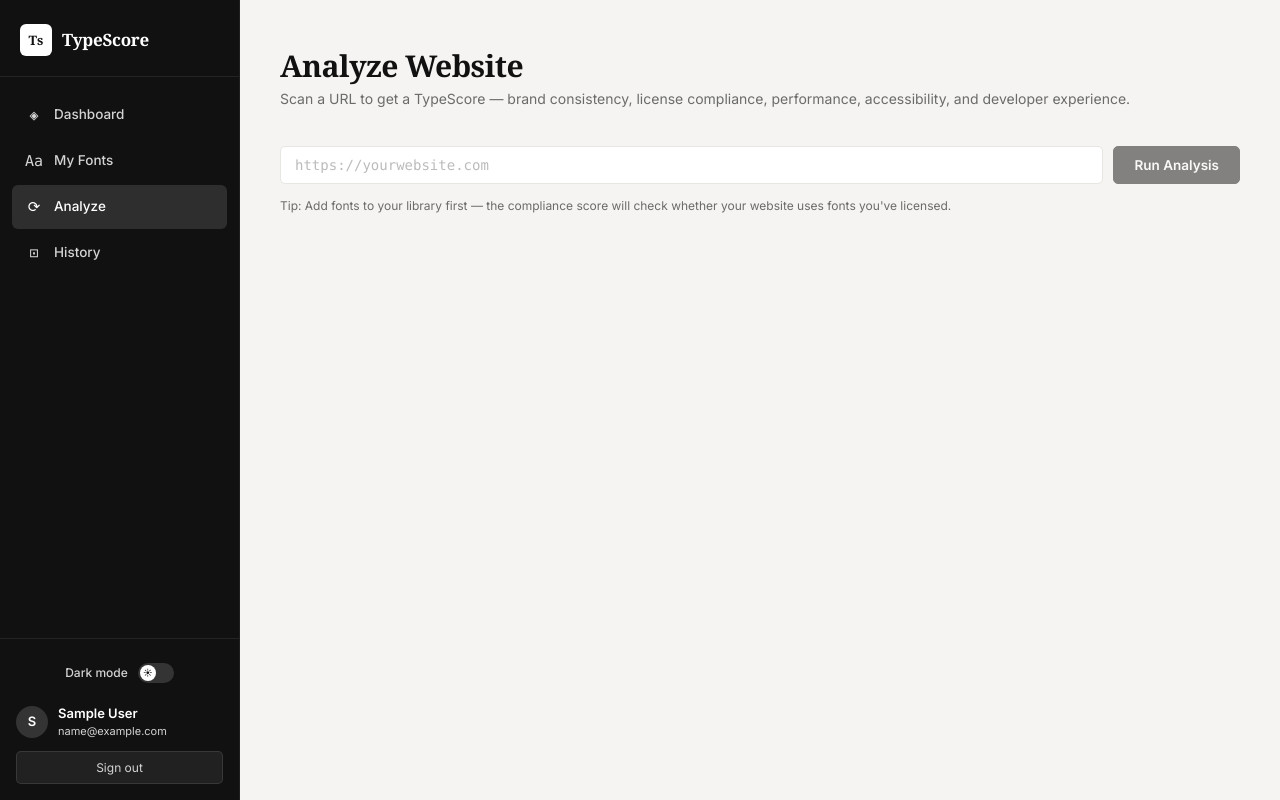
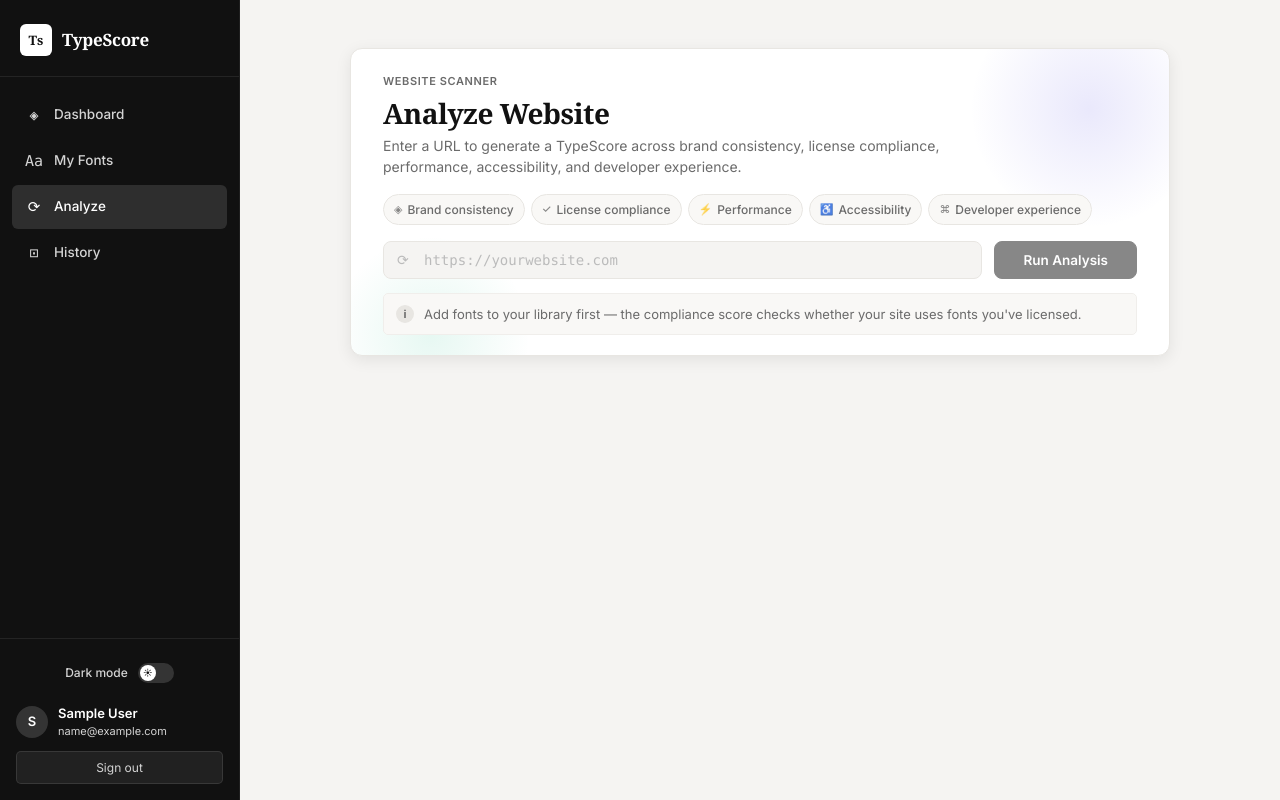
Before and after one commit to SubrathSapkota/MonoAgents---TypeScore, a React (Vite) app in the folder frontend/: page /analyze in a window 1280 px wide. Built offline with nearby package versions, Linux system fonts and the light colour scheme; sample sign-in values are in the browser's storage.

Commit message:
ui improvement and email validation on analyze page

```diff
--- a/frontend/src/App.css
+++ b/frontend/src/App.css
@@ -640,39 +640,6 @@
   color: var(--color-text-secondary);
 }
 
-.dashboard-quick-links {
-  display: flex;
-  gap: 10px;
-  margin-bottom: 24px;
-  flex-wrap: wrap;
-}
-
-.quick-link {
-  display: inline-flex;
-  align-items: center;
-  gap: 8px;
-  padding: 10px 16px;
-  background: var(--color-surface);
-  border: 1px solid var(--color-border);
-  border-radius: var(--radius);
-  font-size: 13px;
-  font-weight: 500;
-  color: var(--color-text-secondary);
-  transition: border-color 0.15s, color 0.15s, box-shadow 0.15s;
-}
-
-.quick-link:hover {
-  color: var(--color-text);
-  border-color: var(--color-text-muted);
-  box-shadow: var(--shadow);
-}
-
-.quick-link-icon {
-  font-family: var(--font-mono);
-  font-size: 14px;
-  opacity: 0.7;
-}
-
 .dashboard-recent {
   margin-top: 24px;
 }
@@ -1408,54 +1375,242 @@
    ANALYZE PAGE
    ══════════════════════════════════════════════════════════════════════════ */
 
-.analyze-form {
-  display: flex;
-  gap: 10px;
-  margin-bottom: 12px;
-}
-
-.analyze-input {
-  flex: 1;
-  font-family: var(--font-mono);
-}
-
-.analyze-hint {
-  font-size: 12px;
-  color: var(--color-text-secondary);
-  margin-bottom: 28px;
-}
-
-.analyze-loading {
-  display: flex;
-  align-items: center;
-  gap: 20px;
-  padding: 40px 0;
-  color: var(--color-text-secondary);
-  font-size: 14px;
-}
-
-/* ── Analyze scan animation ─────────────────────────────────────────────── */
-.analyze-scan {
-  margin-top: 8px;
-  padding: 36px 32px 32px;
+.analyze-page {
+  max-width: 900px;
+}
+
+.analyze-panel {
+  position: relative;
+  padding: 24px 32px 20px;
   background: var(--color-surface);
   border: 1px solid var(--color-border);
   border-radius: var(--radius-lg);
   box-shadow: var(--shadow-md);
+  overflow: hidden;
+  margin-bottom: 16px;
+}
+
+.analyze-panel-glow {
+  position: absolute;
+  border-radius: 50%;
+  pointer-events: none;
+}
+
+.analyze-panel-glow--1 {
+  top: -60px;
+  right: -40px;
+  width: 240px;
+  height: 240px;
+  background: radial-gradient(circle, var(--color-hero-glow-1) 0%, transparent 70%);
+}
+
+.analyze-panel-glow--2 {
+  bottom: -80px;
+  left: -20px;
+  width: 200px;
+  height: 200px;
+  background: radial-gradient(circle, var(--color-hero-glow-2) 0%, transparent 70%);
+}
+
+.analyze-panel-header {
+  position: relative;
+  z-index: 1;
+  margin-bottom: 16px;
+}
+
+.analyze-panel-eyebrow {
+  font-size: 11px;
+  font-weight: 600;
+  text-transform: uppercase;
+  letter-spacing: 0.6px;
+  color: var(--color-text-secondary);
+  margin-bottom: 6px;
+}
+
+.analyze-panel-title {
+  font-family: var(--font-serif);
+  font-size: 28px;
+  font-weight: 700;
+  letter-spacing: -0.5px;
+  line-height: 1.15;
+  margin-bottom: 6px;
+}
+
+.analyze-panel-subtitle {
+  font-size: 14px;
+  color: var(--color-text-secondary);
+  line-height: 1.55;
+  max-width: 560px;
+}
+
+.analyze-metrics {
+  position: relative;
+  z-index: 1;
+  display: flex;
+  flex-wrap: wrap;
+  gap: 6px;
+  margin-bottom: 16px;
+}
+
+.analyze-metric-chip {
+  display: inline-flex;
+  align-items: center;
+  gap: 5px;
+  padding: 5px 10px;
+  background: var(--color-surface-muted);
+  border: 1px solid var(--color-border);
+  border-radius: 20px;
+  font-size: 12px;
+  font-weight: 500;
+  color: var(--color-text-secondary);
+}
+
+.analyze-metric-icon {
+  font-size: 11px;
+  opacity: 0.8;
+}
+
+.analyze-form {
+  position: relative;
+  z-index: 1;
+  display: flex;
+  align-items: flex-start;
+  gap: 12px;
+  margin-bottom: 14px;
+}
+
+.analyze-form-fields {
+  flex: 1;
+  min-width: 0;
+}
+
+.analyze-input-wrap {
+  position: relative;
+  display: flex;
+  align-items: center;
+}
+
+.analyze-input-wrap--error .analyze-input {
+  border-color: var(--color-bad);
+}
+
+.analyze-input-wrap--error .analyze-input:focus {
+  border-color: var(--color-bad);
+}
+
+.analyze-field-error {
+  margin-top: 8px;
+  font-size: 12px;
+  color: var(--color-bad);
+  line-height: 1.4;
+}
+
+.analyze-input-icon {
+  position: absolute;
+  left: 14px;
+  font-family: var(--font-mono);
+  font-size: 14px;
+  color: var(--color-text-muted);
+  pointer-events: none;
+}
+
+.analyze-input {
+  flex: 1;
+  font-family: var(--font-mono);
+  font-size: 14px;
+  padding-left: 40px;
+  padding-top: 10px;
+  padding-bottom: 10px;
+  border-radius: var(--radius);
+  background: var(--color-bg);
+}
+
+.analyze-input:focus {
+  background: var(--color-surface);
+}
+
+.analyze-submit {
+  padding-left: 28px;
+  padding-right: 28px;
+  border-radius: var(--radius);
+}
+
+.analyze-tip {
+  position: relative;
+  z-index: 1;
+  display: flex;
+  align-items: flex-start;
+  gap: 10px;
+  padding: 10px 12px;
+  background: var(--color-surface-muted);
+  border: 1px solid var(--color-border-light);
+  border-radius: var(--radius-sm);
+}
+
+.analyze-tip-icon {
+  flex-shrink: 0;
+  width: 18px;
+  height: 18px;
+  display: flex;
+  align-items: center;
+  justify-content: center;
+  border-radius: 50%;
+  background: var(--color-border);
+  font-size: 11px;
+  font-weight: 700;
+  color: var(--color-text-secondary);
+  margin-top: 1px;
+}
+
+.analyze-tip p {
+  font-size: 13px;
+  color: var(--color-text-secondary);
+  line-height: 1.55;
+}
+
+.analyze-error {
+  margin-bottom: 24px;
+}
+
+.analyze-hint {
+  font-size: 12px;
+  color: var(--color-text-secondary);
+  margin-bottom: 28px;
+}
+
+.analyze-loading {
+  display: flex;
+  align-items: center;
+  gap: 20px;
+  padding: 40px 0;
+  color: var(--color-text-secondary);
+  font-size: 14px;
+}
+
+/* ── Analyze scan animation ─────────────────────────────────────────────── */
+.analyze-scan {
+  margin-top: 0;
+  padding: 20px 28px 24px;
+  background: var(--color-surface);
+  border: 1px solid var(--color-border);
+  border-radius: var(--radius-lg);
+  box-shadow: var(--shadow-md);
   display: flex;
   flex-direction: column;
   align-items: center;
-  gap: 28px;
-  overflow: hidden;
+  gap: 18px;
+  overflow: visible;
 }
 
 .analyze-scan-visual {
   position: relative;
-  width: 220px;
-  height: 220px;
+  width: 196px;
+  height: 196px;
   display: flex;
   align-items: center;
   justify-content: center;
+  overflow: visible;
+  margin: 4px 0 6px;
 }
 
 .analyze-scan-glow {
@@ -1486,9 +1641,9 @@
   position: absolute;
   top: 50%;
   left: 50%;
-  width: 34px;
-  height: 34px;
-  margin: -17px 0 0 -17px;
+  width: 30px;
+  height: 30px;
+  margin: -15px 0 0 -15px;
   display: flex;
   align-items: center;
   justify-content: center;
@@ -1499,7 +1654,7 @@
   background: var(--color-surface-muted);
   border: 1px solid var(--color-border);
   border-radius: 8px;
-  transform: rotate(calc(var(--glyph-index) * 60deg)) translateY(-92px)
+  transform: rotate(calc(var(--glyph-index) * 60deg)) translateY(-76px)
     rotate(calc(var(--glyph-index) * -60deg));
   animation: scan-glyph-float 2.4s ease-in-out infinite;
   animation-delay: calc(var(--glyph-index) * -0.35s);
@@ -1508,8 +1663,8 @@
 
 .analyze-scan-core {
   position: relative;
-  width: 108px;
-  height: 108px;
+  width: 96px;
+  height: 96px;
   display: flex;
   align-items: center;
   justify-content: center;
@@ -1551,15 +1706,15 @@
 .analyze-scan-mark {
   position: relative;
   z-index: 1;
-  width: 52px;
-  height: 52px;
+  width: 46px;
+  height: 46px;
   display: flex;
   align-items: center;
   justify-content: center;
   background: var(--color-accent);
   color: var(--color-accent-text);
   font-family: var(--font-serif);
-  font-size: 18px;
+  font-size: 16px;
   font-weight: 700;
   border-radius: 14px;
   box-shadow: var(--shadow-md);
@@ -1573,10 +1728,10 @@
 }
 
 .analyze-scan-step {
-  font-size: 16px;
+  font-size: 15px;
   font-weight: 600;
   color: var(--color-text);
-  margin-bottom: 14px;
+  margin-bottom: 10px;
   animation: scan-step-in 0.45s ease;
 }
 
@@ -1633,9 +1788,9 @@
 }
 
 @keyframes scan-glyph-float {
-  0%, 100% { opacity: 0.55; transform: rotate(calc(var(--glyph-index) * 60deg)) translateY(-92px)
+  0%, 100% { opacity: 0.55; transform: rotate(calc(var(--glyph-index) * 60deg)) translateY(-76px)
     rotate(calc(var(--glyph-index) * -60deg)) scale(0.92); }
-  50% { opacity: 1; transform: rotate(calc(var(--glyph-index) * 60deg)) translateY(-96px)
+  50% { opacity: 1; transform: rotate(calc(var(--glyph-index) * 60deg)) translateY(-80px)
     rotate(calc(var(--glyph-index) * -60deg)) scale(1); }
 }
 
@@ -2232,9 +2387,13 @@
   .page { padding: 28px 16px 60px; }
   .dashboard-hero { padding: 28px 24px; }
   .dashboard-hero-title { font-size: 26px; }
+  .analyze-panel { padding: 20px 16px 18px; }
+  .analyze-panel-title { font-size: 24px; }
   .page-header { flex-direction: column; align-items: flex-start; }
   .stat-grid { grid-template-columns: 1fr 1fr; }
   .lh-stats { flex-direction: column; }
   .analyze-form { flex-direction: column; }
+  .analyze-submit { width: 100%; justify-content: center; }
+  .analyze-form-fields { width: 100%; }
   .history-row-scores { display: none; }
 }
--- a/frontend/src/components/AnalyzeLoadingAnimation.tsx
+++ b/frontend/src/components/AnalyzeLoadingAnimation.tsx
@@ -59,9 +59,7 @@
         <div className="analyze-scan-track">
           <div className="analyze-scan-track-fill" />
         </div>
-        <p className="analyze-loading-sub">
-          Scanning pages, running Lighthouse, checking accessibility… This may take 1–2 minutes.
-        </p>
+        <p className="analyze-loading-sub">This may take 1–2 minutes.</p>
       </div>
     </div>
   );
--- a/frontend/src/pages/AnalyzePage.tsx
+++ b/frontend/src/pages/AnalyzePage.tsx
@@ -3,6 +3,7 @@
 import type { AnalysisResult, MetricBreakdown } from "../api/types";
 import { ScoreRing, scoreColor } from "../components/ScoreRing";
 import AnalyzeLoadingAnimation from "../components/AnalyzeLoadingAnimation";
+import { parseWebsiteUrl } from "../utils/url";
 
 const METRIC_LABELS: Record<string, { label: string; max: number }> = {
   brand_consistency: { label: "Brand Consistency", max: 20 },
@@ -81,21 +82,43 @@
   );
 }
 
+const SCAN_METRICS = [
+  { icon: "◈", label: "Brand consistency" },
+  { icon: "✓", label: "License compliance" },
+  { icon: "⚡", label: "Performance" },
+  { icon: "♿", label: "Accessibility" },
+  { icon: "⌘", label: "Developer experience" },
+];
+
 export default function AnalyzePage() {
   const [url, setUrl] = useState("");
+  const [urlError, setUrlError] = useState<string | null>(null);
   const [loading, setLoading] = useState(false);
   const [error, setError] = useState<string | null>(null);
   const [result, setResult] = useState<AnalysisResult | null>(null);
 
+  function handleUrlChange(value: string) {
+    setUrl(value);
+    if (urlError) setUrlError(null);
+    if (error) setError(null);
+  }
+
   async function handleSubmit(e: FormEvent) {
     e.preventDefault();
-    if (!url.trim()) return;
+
+    const parsed = parseWebsiteUrl(url);
+    if (!parsed.valid) {
+      setUrlError(parsed.message);
+      return;
+    }
+
     setLoading(true);
     setError(null);
+    setUrlError(null);
     setResult(null);
 
     try {
-      const data = await scanApi.analyze(url.trim());
+      const data = await scanApi.analyze(parsed.url);
       setResult(data);
     } catch (err: unknown) {
       setError(err instanceof Error ? err.message : "Analysis failed");
@@ -105,41 +128,78 @@
   }
 
   return (
-    <div className="page">
-      <div className="page-header">
-        <div>
-          <h1 className="page-title">Analyze Website</h1>
-          <p className="page-subtitle">
-            Scan a URL to get a TypeScore — brand consistency, license compliance,
-            performance, accessibility, and developer experience.
+    <div className="page analyze-page">
+      <section className="analyze-panel">
+        <div className="analyze-panel-glow analyze-panel-glow--1" aria-hidden="true" />
+        <div className="analyze-panel-glow analyze-panel-glow--2" aria-hidden="true" />
+
+        <div className="analyze-panel-header">
+          <p className="analyze-panel-eyebrow">Website scanner</p>
+          <h1 className="analyze-panel-title">Analyze Website</h1>
+          <p className="analyze-panel-subtitle">
+            Enter a URL to generate a TypeScore across brand consistency, license
+            compliance, performance, accessibility, and developer experience.
           </p>
         </div>
+
+        <div className="analyze-metrics">
+          {SCAN_METRICS.map((metric) => (
+            <span key={metric.label} className="analyze-metric-chip">
+              <span className="analyze-metric-icon">{metric.icon}</span>
+              {metric.label}
+            </span>
+          ))}
         </div>
 
-      {/* ── URL form ──────────────────────────────────────── */}
-      <form className="analyze-form" onSubmit={handleSubmit}>
+        <form className="analyze-form" onSubmit={handleSubmit} noValidate>
+          <div className="analyze-form-fields">
+            <div className={`analyze-input-wrap${urlError ? " analyze-input-wrap--error" : ""}`}>
+              <span className="analyze-input-icon" aria-hidden="true">
+                ⟳
+              </span>
               <input
                 className="form-input analyze-input"
                 type="text"
+                inputMode="url"
+                autoComplete="url"
                 placeholder="https://yourwebsite.com"
                 value={url}
-          onChange={(e) => setUrl(e.target.value)}
+                onChange={(e) => handleUrlChange(e.target.value)}
                 disabled={loading}
+                aria-invalid={urlError ? true : undefined}
+                aria-describedby={urlError ? "analyze-url-error" : undefined}
               />
-        <button className="btn btn-primary" type="submit" disabled={loading || !url.trim()}>
+            </div>
+            {urlError && (
+              <p id="analyze-url-error" className="analyze-field-error" role="alert">
+                {urlError}
+              </p>
+            )}
+          </div>
+          <button
+            className="btn btn-primary analyze-submit"
+            type="submit"
+            disabled={loading || !url.trim()}
+          >
             {loading ? "Scanning…" : "Run Analysis"}
           </button>
         </form>
 
-      <p className="analyze-hint">
-        Tip: Add fonts to your library first — the compliance score will check
-        whether your website uses fonts you've licensed.
+        <div className="analyze-tip">
+          <span className="analyze-tip-icon" aria-hidden="true">
+            i
+          </span>
+          <p>
+            Add fonts to your library first — the compliance score checks whether
+            your site uses fonts you&apos;ve licensed.
           </p>
+        </div>
+      </section>
 
       {/* ── Loading ───────────────────────────────────────── */}
       {loading && <AnalyzeLoadingAnimation />}
 
-      {error && <div className="error-banner" style={{ marginTop: 24 }}>{error}</div>}
+      {error && <div className="error-banner analyze-error">{error}</div>}
 
       {/* ── Results ───────────────────────────────────────── */}
       {result && (
--- /dev/null
+++ b/frontend/src/utils/url.ts
@@ -0,0 +1,63 @@
+export type UrlValidationResult =
+  | { valid: true; url: string }
+  | { valid: false; message: string };
+
+export function parseWebsiteUrl(raw: string): UrlValidationResult {
+  const trimmed = raw.trim();
+
+  if (!trimmed) {
+    return { valid: false, message: "Please enter a website URL." };
+  }
+
+  if (/\s/.test(trimmed)) {
+    return { valid: false, message: "URLs cannot contain spaces." };
+  }
+
+  const withProtocol = /^https?:\/\//i.test(trimmed) ? trimmed : `https://${trimmed}`;
+
+  let parsed: URL;
+  try {
+    parsed = new URL(withProtocol);
+  } catch {
+    return {
+      valid: false,
+      message: "Please enter a valid URL (e.g. example.com or https://example.com).",
+    };
+  }
+
+  if (parsed.protocol !== "http:" && parsed.protocol !== "https:") {
+    return { valid: false, message: "Only http and https URLs are supported." };
+  }
+
+  const hostname = parsed.hostname;
+  if (!hostname) {
+    return { valid: false, message: "Please enter a valid website address." };
+  }
+
+  if (hostname === "localhost" || hostname.endsWith(".localhost")) {
+    return { valid: true, url: parsed.href };
+  }
+
+  if (hostname.includes(":")) {
+    return { valid: true, url: parsed.href };
+  }
+
+  if (/^\d{1,3}(\.\d{1,3}){3}$/.test(hostname)) {
+    return { valid: true, url: parsed.href };
+  }
+
+  if (!hostname.includes(".")) {
+    return {
+      valid: false,
+      message: "Please enter a full domain name (e.g. example.com).",
+    };
+  }
+
+  const domainPattern =
+    /^[a-z0-9]([a-z0-9-]*[a-z0-9])?(\.[a-z0-9]([a-z0-9-]*[a-z0-9])?)+$/i;
+  if (!domainPattern.test(hostname)) {
+    return { valid: false, message: "Please enter a valid website address." };
+  }
+
+  return { valid: true, url: parsed.href };
+}
```
Also changed, not shown: frontend/src/pages/DashboardPage.tsx (+0 -16 lines). Lines whose indentation alone changed are shown as unchanged.
